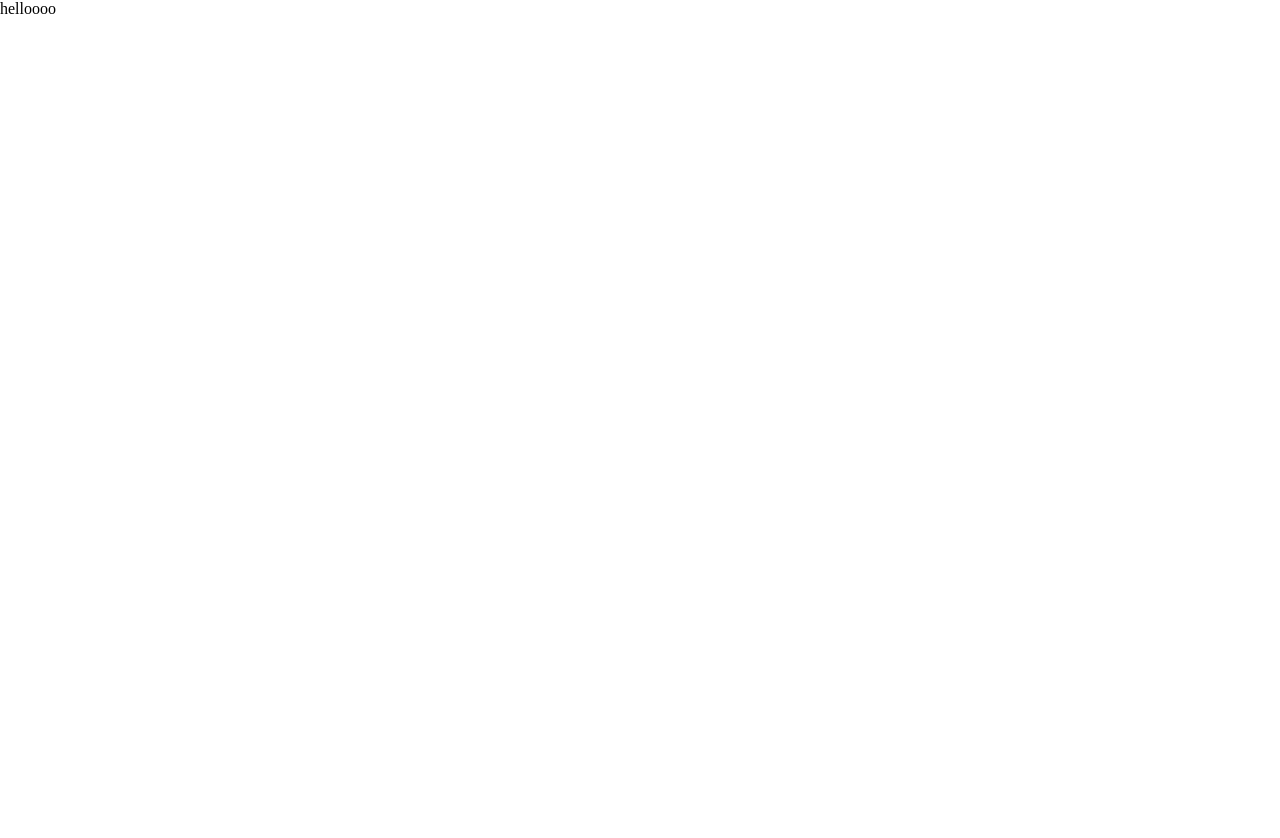
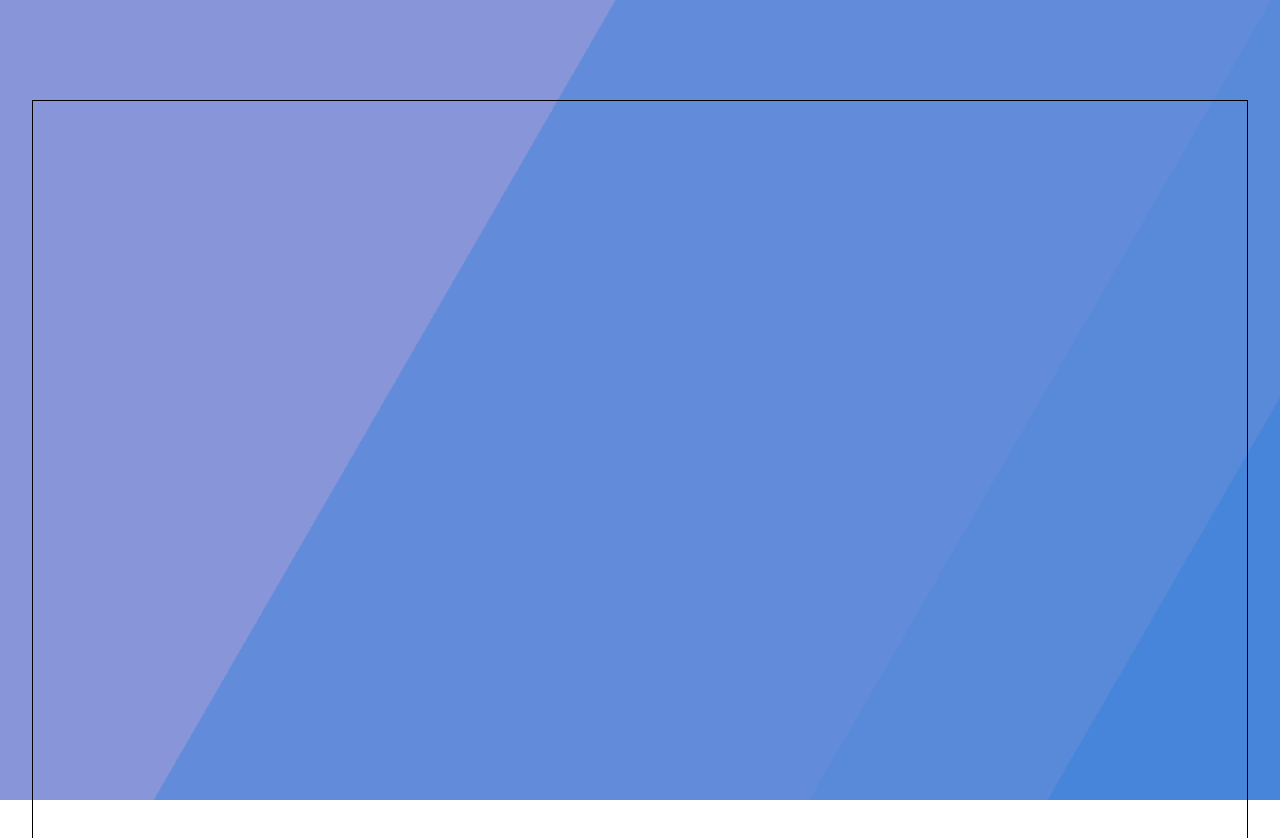
Before and after one commit to alivarastepour/LMS, a React (Create React App) app in the folder front-end/: page /accounts/manager/1 in a window 1280 px wide. Shown: the top 838 px of the page. Before the commit the page ends 800 px from the top, so only its background shows below. Built offline with nearby package versions, Linux system fonts and the light colour scheme; the HTML template or start-up script is replaced by a standard one.

Commit message:
nested routes init

```diff
--- a/front-end/src/App.js
+++ b/front-end/src/App.js
@@ -1,7 +1,9 @@
+import { BrowserRouter as Router, Routes, Route } from "react-router-dom";
+import { createContext, useState } from "react";
 import MainPage from "./Components/MainPage/MainPage";
 import '../src/Assets/styles/general-styles.css'
-import { BrowserRouter as Router, Routes, Route } from "react-router-dom";
-import { createContext, useState } from "react";
+import Dashboard from "./Components/Dashboard/Dashboard";
+
 import Background from "./Components/Background/Background";
 
 export const authContext = createContext();
@@ -14,7 +16,9 @@ const App = () => {
     <authContext.Provider value={{auth, setAuth}}>
       <Routes>
         <Route path='/' element={<Background component = {<MainPage/>}/>}/>
-        <Route path='/accounts/manager/:id' element={<div>helloooo</div>}/>
+        <Route path='/accounts/manager/:id' element={<Background component = {<Dashboard/>}/>}>
+          {/* <Route path=':dashboard' element={<div>hi</div>}/> */}
+        </Route>
       </Routes>
     </authContext.Provider>
     </Router>
```
